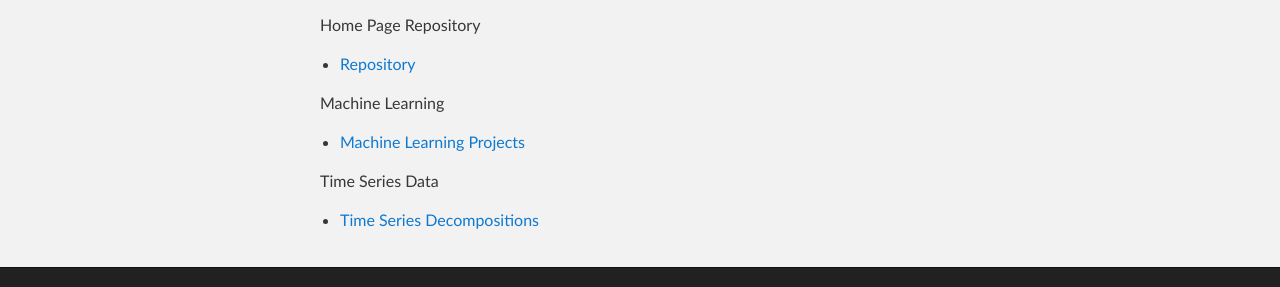
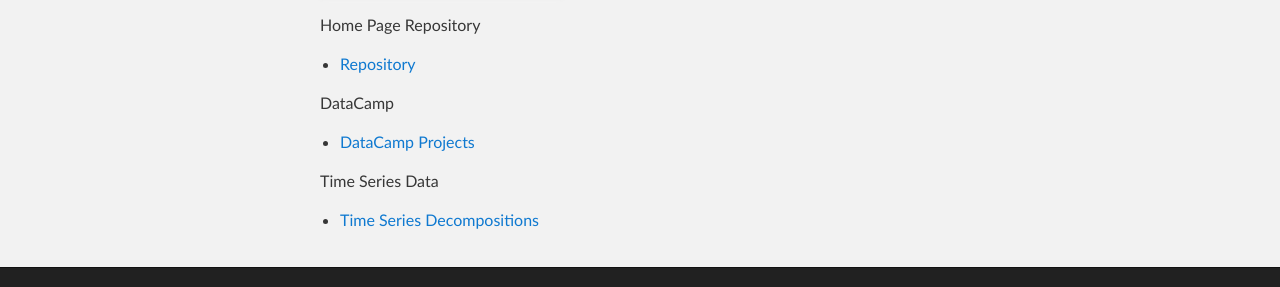
Before and after one commit to nicholascirigliano/nicholascirigliano.github.io, a Jekyll site: the page built from index.md, in a window 1280 px wide. Shown: the part 622-909 px from the top of the page. Built offline with Jekyll 4.4.1, drawn with Linux system fonts in a browser that asks for light colours; our own code applies the rules of GitHub Pages for plain Markdown files.

Commit message:
Update index.md

```diff
--- a/index.md
+++ b/index.md
@@ -10,9 +10,9 @@ Home Page Repository
 
  - [Repository](https://github.com/nicholascirigliano/nicholascirigliano.github.io)
 
-Machine Learning
+DataCamp
 
- - [Machine Learning Projects](/MachineLearning/index.md)
+ - [DataCamp Projects](/DataCamp Projects/index.md)
 
 Time Series Data
 
```
